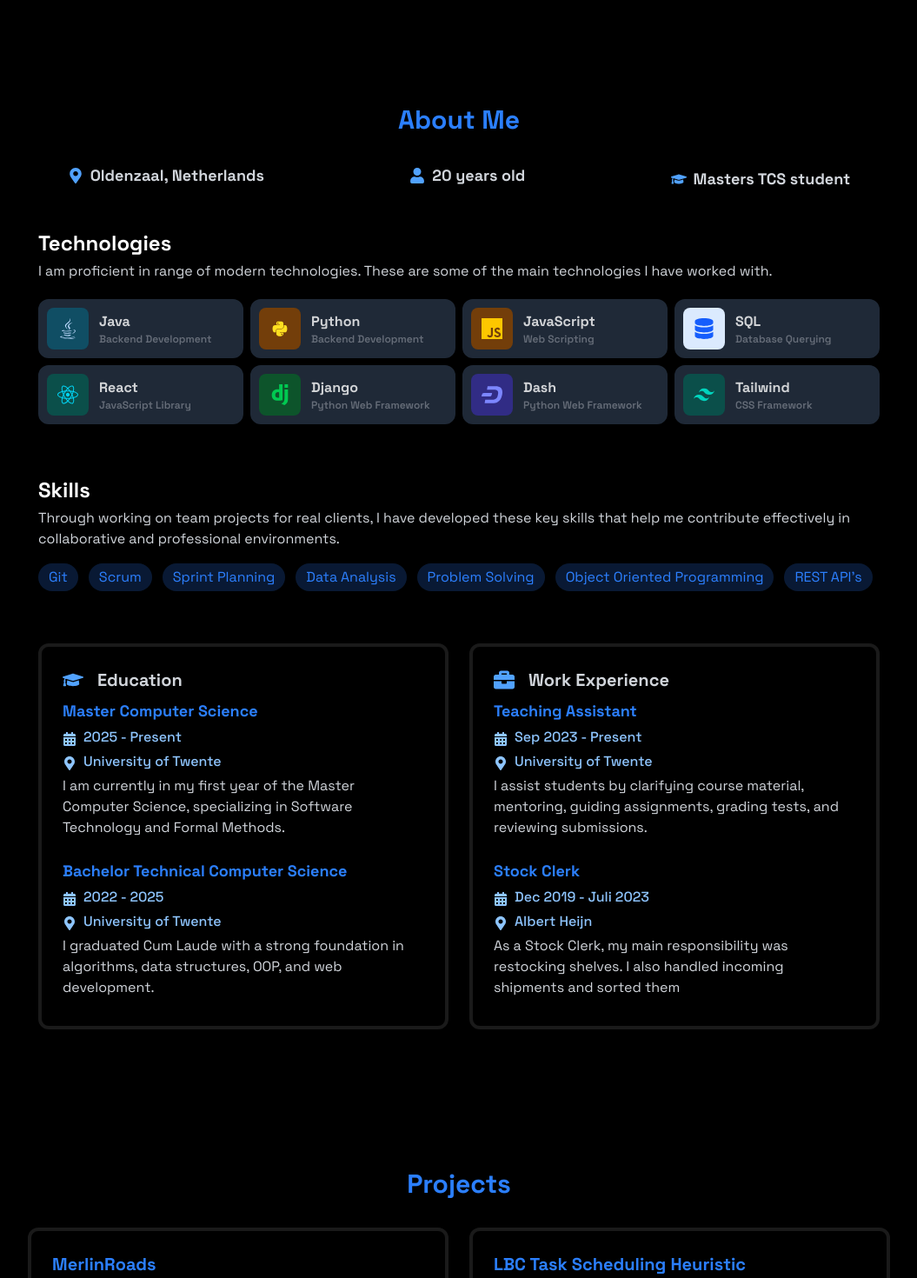
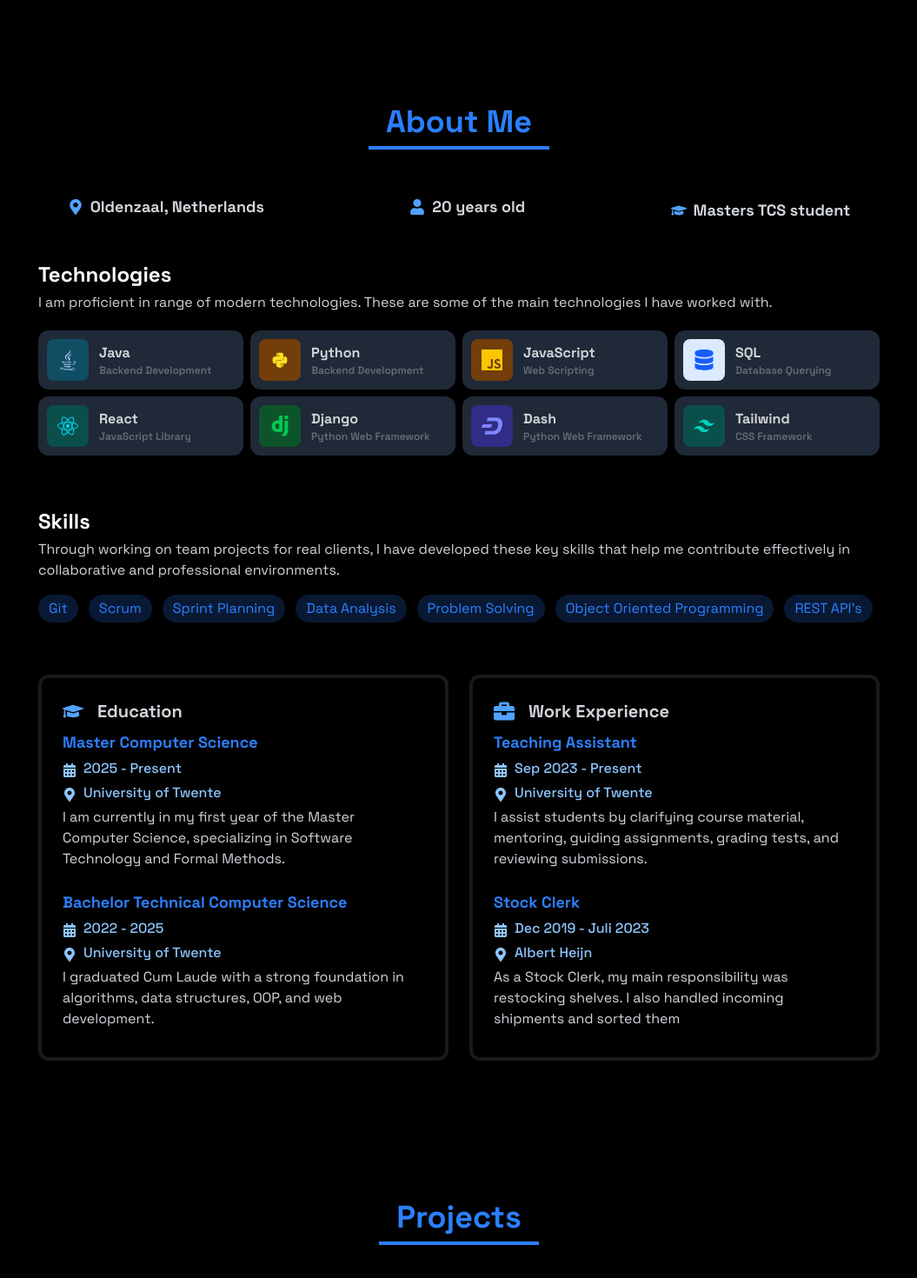
Before and after one commit to Niek-Damink/Portfolio, a React (Vite) app: page / in a window 1280 px wide. Shown: the part 760-2230 px from the top of the page at 87% size, without its empty margins (112-1167 px from the left). Built offline with nearby package versions, Linux system fonts and the light colour scheme.

Commit message:
Made the titles bigger

```diff
--- a/src/components/sections/About.jsx
+++ b/src/components/sections/About.jsx
@@ -33,9 +33,13 @@
 
                 <div className="max-w-3xl mx-auto px-4 md:min-w-250 ">
                     <RevealOnScroll>
-                    <h2 className="text-3xl font-bold mb-8 text-center text-blue-500 ">
-                        About Me
-                    </h2>
+                    <div className='flex justify-center items-center mb-5'>
+                        <h2 className="text-4xl font-extrabold mb-8 text-center text-blue-500 pb-2 border-b-4 px-5">
+                            About Me
+                        </h2>
+                    </div>
+                    </RevealOnScroll>
+                    <RevealOnScroll>
                     <div className="flex md:flex-row flex-col md:space-x-25 space-y-2 mb-10 justify-around items-center">
                         <div className="flex items-center space-x-2 text-lg">
                             <FaMapMarkerAlt className="text-blue-400" />
--- a/src/components/sections/Contact.jsx
+++ b/src/components/sections/Contact.jsx
@@ -9,12 +9,15 @@
             id="contact"
             className="flex justify-center py-20"
         >
-            <RevealOnScroll>
-
             <div className="max-w-3xl mx-auto px-4 md:min-w-250">
-                <h2 className="text-3xl font-bold mb-8 text-center text-blue-500">
-                    Contact
-                </h2>
+                <RevealOnScroll>
+                    <div className='flex justify-center items-center mb-5'>
+                        <h2 className="text-4xl font-extrabold mb-8 text-center text-blue-500 pb-2 border-b-4 px-5">
+                            Contact
+                        </h2>
+                    </div>
+                </RevealOnScroll>
+                <RevealOnScroll>
                 <div className="flex justify-center space-x-10">
                     <a href='https://www.linkedin.com/in/niek-damink' target="_blank" rel="noopener noreferrer">
                         <FaLinkedin className='text-4xl text-titleText hover:text-blue-400 hover:-translate-y-1 transition-all duration-500' />
@@ -32,9 +35,8 @@
                         <MdEmail className='text-4xl text-titleText hover:text-blue-400 hover:-translate-y-1 transition-all duration-500' />
                     </a>
                 </div>
+                </RevealOnScroll>
             </div>
-            </RevealOnScroll>
-
         </section>
     )
 
--- a/src/components/sections/Projects.jsx
+++ b/src/components/sections/Projects.jsx
@@ -16,9 +16,11 @@
             className="min-h-screen flex items-center justify-center py-20">
             <div className="max-w-5xl mx-auto px-4">
                 <RevealOnScroll>
-                <h2 className="text-3xl font-bold mb-8 text-center text-blue-500">
-                    Projects
-                </h2>
+                <div className='flex justify-center items-center mb-5'>
+                        <h2 className="text-4xl font-extrabold mb-8 text-center text-blue-500 pb-2 border-b-4 px-5">
+                            Projects
+                        </h2>
+                    </div>
                 </RevealOnScroll>
                 <div className="grid grid-cols-1 md:grid-cols-2 gap-6">
                     {projects.map((project, key) => (
```
